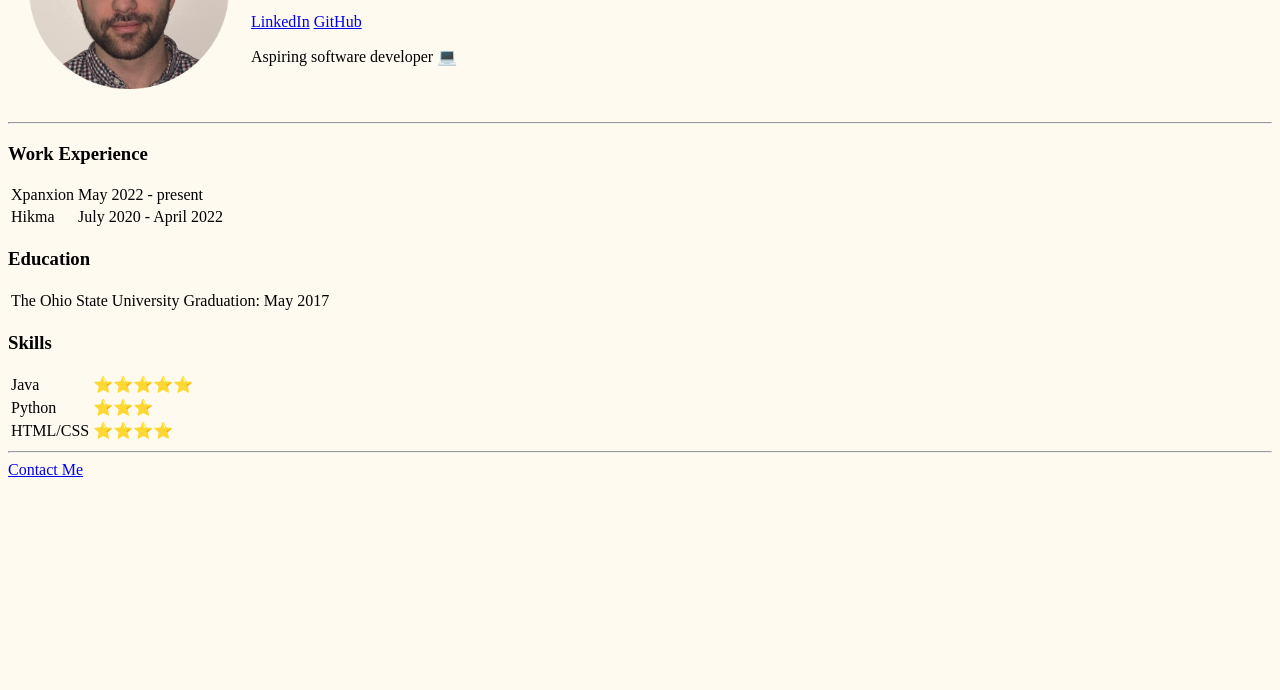
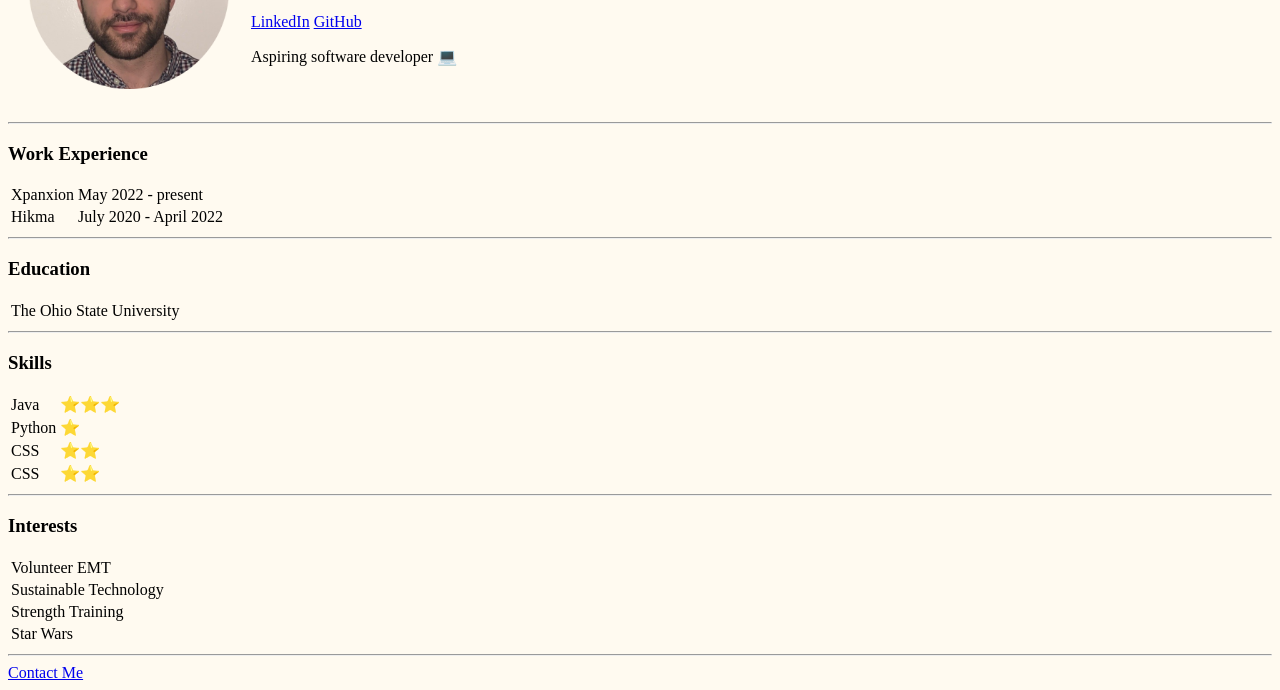
Before and after one commit to MHashmi1/Personal-Website, a plain HTML site: page index.html in a window 1280 px wide. Shown: the part 140-830 px from the top of the page. Before the commit the page ends 800 px from the top, so only its background shows below. Drawn offline with Linux system fonts and the light colour scheme.

Commit message:
add to index file

```diff
--- a/index.html
+++ b/index.html
@@ -40,30 +40,57 @@
       </tbody>
     </table>
 
+    <hr />
+
     <h3>Education</h3>
     <table>
       <tbody>
         <tr>
           <td>The Ohio State University</td>
-          <td>Graduation: May 2017</td>
         </tr>
       </tbody>
     </table>
+
+    <hr />
 
     <h3>Skills</h3>
     <table>
       <tbody>
         <tr>
           <td>Java</td>
-          <td>⭐⭐⭐⭐⭐</td>
+          <td>⭐⭐⭐</td>
         </tr>
         <tr>
           <td>Python</td>
-          <td>⭐⭐⭐</td>
+          <td>⭐</td>
         </tr>
         <tr>
-          <td>HTML/CSS</td>
-          <td>⭐⭐⭐⭐</td>
+          <td>CSS</td>
+          <td>⭐⭐</td>
+        </tr>
+        <tr>
+          <td>CSS</td>
+          <td>⭐⭐</td>
+        </tr>
+      </tbody>
+    </table>
+
+    <hr />
+
+    <h3>Interests</h3>
+    <table>
+      <tbody>
+        <tr>
+          <td>Volunteer EMT</td>
+        </tr>
+        <tr>
+          <td>Sustainable Technology</td>
+        </tr>
+        <tr>
+          <td>Strength Training</td>
+        </tr>
+        <tr>
+          <td>Star Wars</td>
         </tr>
       </tbody>
     </table>
```
